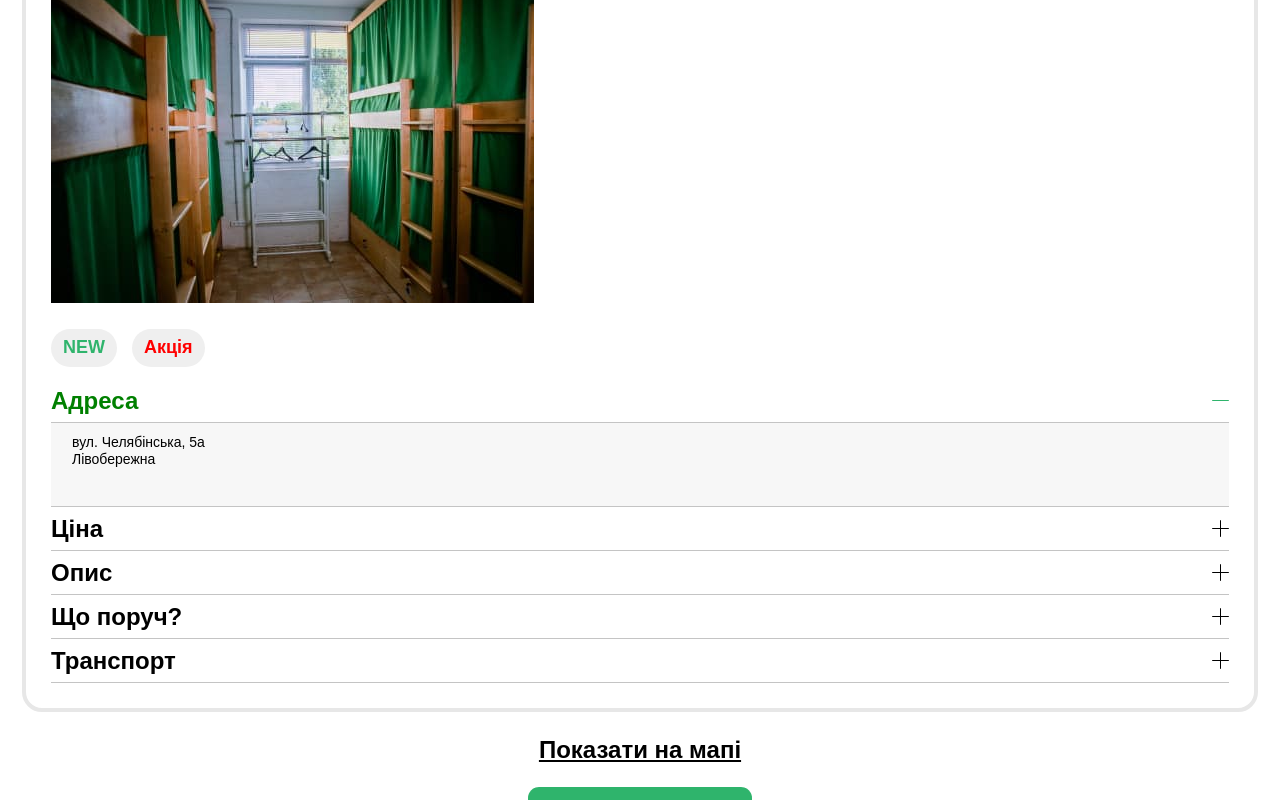
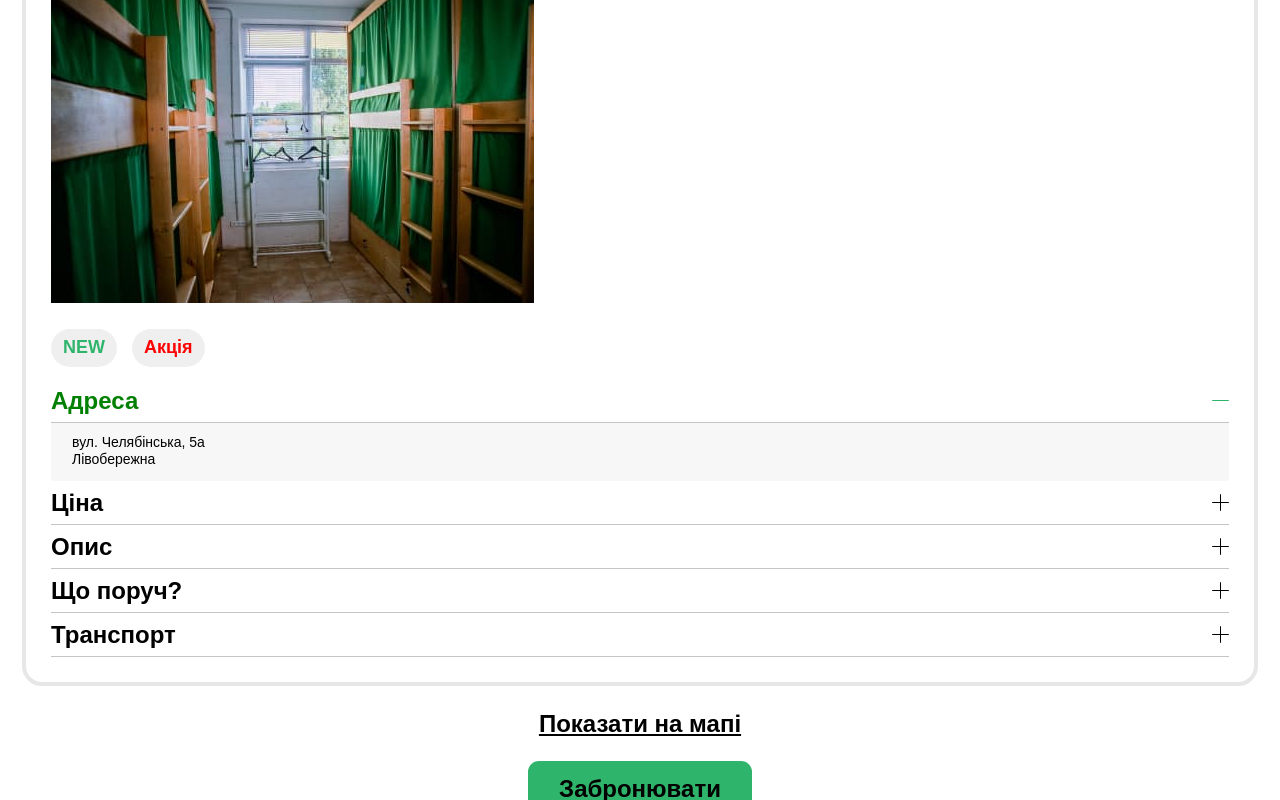
Before and after one commit to AnnMatsarska/test-megapolis, a React (Create React App) app: page / in a window 1280 px wide. Both pictures are taken after a click on the icon 1220 px from the left and 1899 px from the top of the page. Shown: the part 1499-2299 px from the top of the page. Built offline with nearby package versions, Linux system fonts and the light colour scheme.

Commit message:
refactor description item component

```diff
--- a/src/components/Description/ListItem.jsx
+++ b/src/components/Description/ListItem.jsx
@@ -4,31 +4,31 @@ import hostel from '../../images/hostel.jpg';
 import { ReactComponent as Plus } from '../../images/icons/plus.svg';
 import { ReactComponent as Minus } from '../../images/icons/minus.svg';
 
+const ToggleItem = ({ isOpen, toggle, children }) => (
+  <>
+    {children}
+    {isOpen ? (
+      <Minus onClick={toggle} className={css.plusMinusIcon} />
+    ) : (
+      <Plus onClick={toggle} className={css.plusMinusIcon} />
+    )}
+  </>
+);
+
 export const ListItem = ({ spec }) => {
-  const [isOpenAddress, setIsOpenAddress] = useState(false);
-  const [isOpenPrice, setIsOpenPrice] = useState(false);
-  const [isOpenDescription, setIsOpenDescription] = useState(false);
-  const [isOpenNearby, setIsOpenNearby] = useState(false);
-  const [isOpenTransport, setIsOpenTransport] = useState(false);
+  const [isOpen, setIsOpen] = useState({
+    address: false,
+    price: false,
+    description: false,
+    nearby: false,
+    transport: false,
+  });
 
-  const toggleAddress = () => {
-    setIsOpenAddress(!isOpenAddress);
-  };
-
-  const togglePrice = () => {
-    setIsOpenPrice(!isOpenPrice);
-  };
-
-  const toggleDescription = () => {
-    setIsOpenDescription(!isOpenDescription);
-  };
-
-  const toggleNearby = () => {
-    setIsOpenNearby(!isOpenNearby);
-  };
-
-  const toggleTransport = () => {
-    setIsOpenTransport(!isOpenTransport);
+  const toggleOpen = key => {
+    setIsOpen(prevState => ({
+      ...prevState,
+      [key]: !prevState[key],
+    }));
   };
 
   return (
@@ -39,50 +39,38 @@ export const ListItem = ({ spec }) => {
           <p className={css.new}>NEW</p>
           <p className={css.sale}>Акція</p>
         </div>
-        <div className={css.infoWrpper}>
+        {Object.entries(isOpen).map(([key, value]) => (
+          <div key={key} className={css.infoWrpper}>
             <div className={css.box}>
               <p
                 className={css.itemText}
-              style={{ color: isOpenAddress ? 'green' : 'inherit' }}
+                style={{ color: value ? 'green' : 'inherit' }}
+                onClick={() => toggleOpen(key)}
               >
-              Адреса
+                {key === 'address' && 'Адреса'}
+                {key === 'price' && 'Ціна'}
+                {key === 'description' && 'Опис'}
+                {key === 'nearby' && 'Що поруч?'}
+                {key === 'transport' && 'Транспорт'}
               </p>
-            {isOpenAddress ? (
-              <Minus onClick={toggleAddress} className={css.plusMinusIcon} />
-            ) : (
-              <Plus onClick={toggleAddress} className={css.plusMinusIcon} />
-            )}
+              <ToggleItem isOpen={value} toggle={() => toggleOpen(key)}>
+                {null}
+              </ToggleItem>
             </div>
-          {isOpenAddress && (
-            <p className={css.addressBox}>
-              {spec.address.split('\n').map((line, index) => (
+            {value && (
+              <div className={css.descrptBox}>
+                {key !== 'price' ? (
+                  <p>
+                    {spec[key].split('\n').map((line, index) => (
                       <React.Fragment key={index}>
                         {line}
                         <br />
                       </React.Fragment>
                     ))}
                   </p>
-          )}
-        </div>
-        <div className={css.infoWrpper}>
-          <div className={css.box}>
-            <p
-              className={css.itemText}
-              style={{ color: isOpenPrice ? 'green' : 'inherit' }}
-            >
-              Ціна
-            </p>
-            {isOpenPrice ? (
-              <Minus onClick={togglePrice} className={css.plusMinusIcon} />
                 ) : (
-              <Plus onClick={togglePrice} className={css.plusMinusIcon} />
-            )}
-          </div>
-          {isOpenPrice && (
-            <div className={css.priceList}>
-              {spec.price.map(pr => {
-                return (
-                  <div key={spec.id}>
+                  spec[key].map((pr, index) => (
+                    <div key={index}>
                       <p>доба: {pr.day}грн.</p>
                       <p>
                         тиждень:{' '}
@@ -95,82 +83,12 @@ export const ListItem = ({ spec }) => {
                         <span className={css.greenPrice}>від 1900 грн.</span>
                       </p>
                     </div>
-                );
-              })}
+                  ))
+                )}
               </div>
             )}
           </div>
-        <div className={css.infoWrpper}>
-          <div className={css.box}>
-            <p
-              className={css.itemText}
-              style={{ color: isOpenDescription ? 'green' : 'inherit' }}
-            >
-              Опис
-            </p>
-            {isOpenDescription ? (
-              <Minus
-                onClick={toggleDescription}
-                className={css.plusMinusIcon}
-              />
-            ) : (
-              <Plus onClick={toggleDescription} className={css.plusMinusIcon} />
-            )}
-          </div>
-          {isOpenDescription && (
-            <p className={css.descrptBox}>{spec.description}</p>
-          )}
-        </div>
-        <div className={css.infoWrpper}>
-          <div className={css.box}>
-            <p
-              className={css.itemText}
-              style={{ color: isOpenNearby ? 'green' : 'inherit' }}
-            >
-              Що поруч?
-            </p>
-            {isOpenNearby ? (
-              <Minus onClick={toggleNearby} className={css.plusMinusIcon} />
-            ) : (
-              <Plus onClick={toggleNearby} className={css.plusMinusIcon} />
-            )}
-          </div>
-          {isOpenNearby && (
-            <p className={css.descrptBox}>
-              {spec.nearby.split('\n').map((line, index) => (
-                <React.Fragment key={index}>
-                  {line}
-                  <br />
-                </React.Fragment>
         ))}
-            </p>
-          )}
-        </div>
-        <div className={css.infoWrpper}>
-          <div className={css.box}>
-            <p
-              className={css.itemText}
-              style={{ color: isOpenTransport ? 'green' : 'inherit' }}
-            >
-              Транспорт
-            </p>
-            {isOpenTransport ? (
-              <Minus onClick={toggleTransport} className={css.plusMinusIcon} />
-            ) : (
-              <Plus onClick={toggleTransport} className={css.plusMinusIcon} />
-            )}
-          </div>
-          {isOpenTransport && (
-            <p className={css.descrptBox}>
-              {spec.transport.split('\n').map((line, index) => (
-                <React.Fragment key={index}>
-                  {line}
-                  <br />
-                </React.Fragment>
-              ))}
-            </p>
-          )}
-        </div>
       </div>
       <div className={css.endWrapper}>
         <p className={css.mapText}>Показати на мапі</p>
```
Lines whose indentation alone changed are shown as unchanged.
